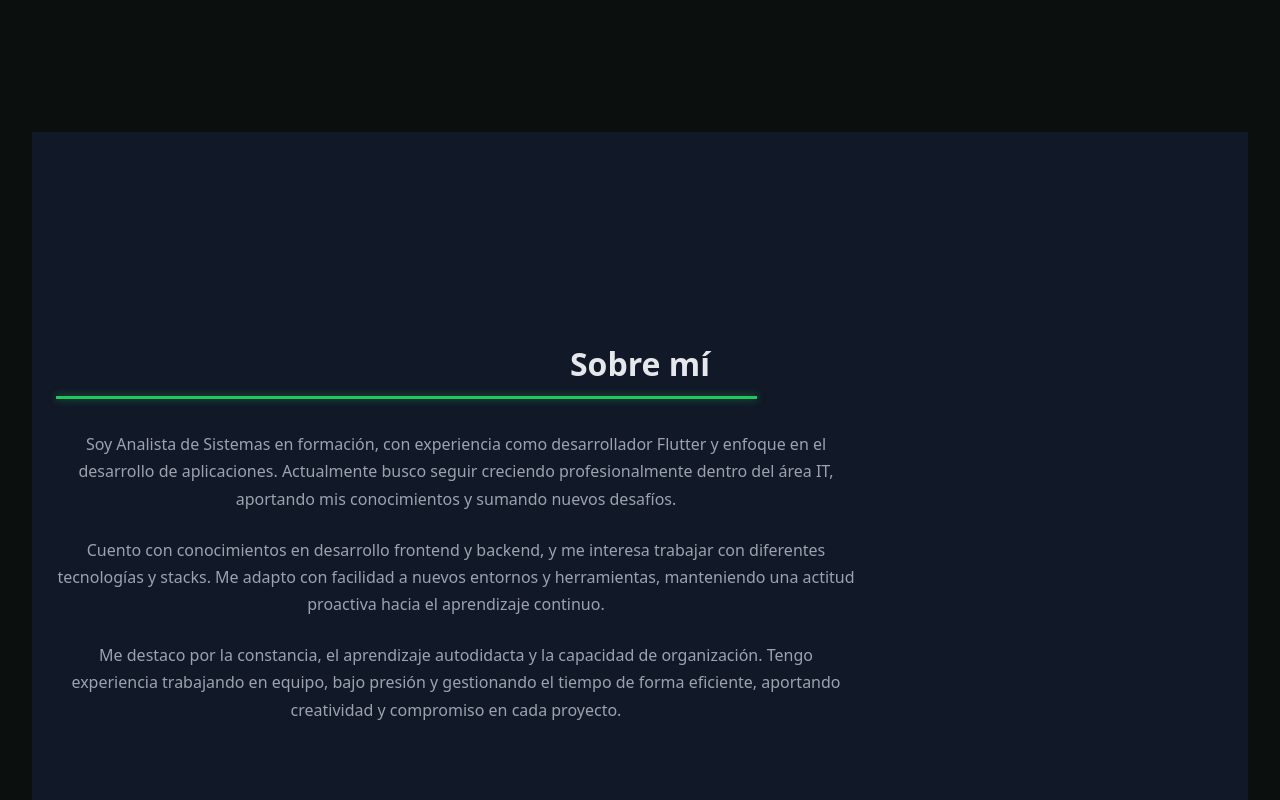
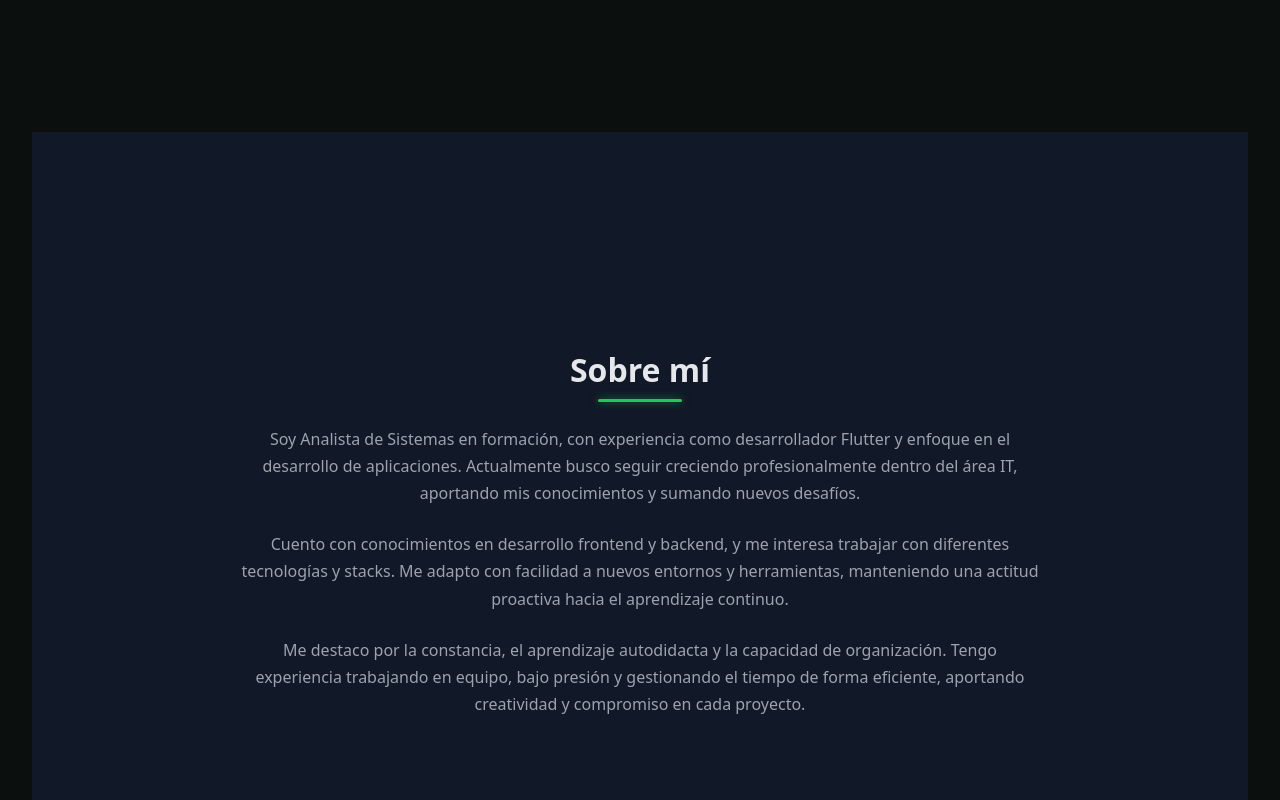
Before and after one commit to Mariano18014/cv-repository, a React (Vite) app: page / in a window 1280 px wide. Shown: the part 700-1500 px from the top of the page. Built offline with nearby package versions, Linux system fonts and the light colour scheme.

Commit message:
Arreglo estilos de la clase AboutMe.

```diff
--- a/src/styles/AboutMe.css
+++ b/src/styles/AboutMe.css
@@ -4,10 +4,12 @@
   display: flex;
   flex-direction: column;
   justify-content: center;
+  align-items: center;
 
   padding: 6rem 1.5rem;
   background-color: #111827;
   color: #e5e7eb;
+  text-align: center;
 }
 
 #about-me h2 {
@@ -20,14 +22,18 @@
 }
 
 #about-me h2::after {
-  content: '';
-  display: block;
+  content: "";
+  position: absolute;
+  left: 50%;
+  bottom: -8px;
+  transform: translateX(-50%);
+
   width: 60%;
   height: 3px;
-  margin-top: 8px;
 
   background-color: #22c55e;
   box-shadow: 0 0 8px rgba(34, 197, 94, 0.6);
+  border-radius: 2px;
 }
 
 #about-me p {
```
